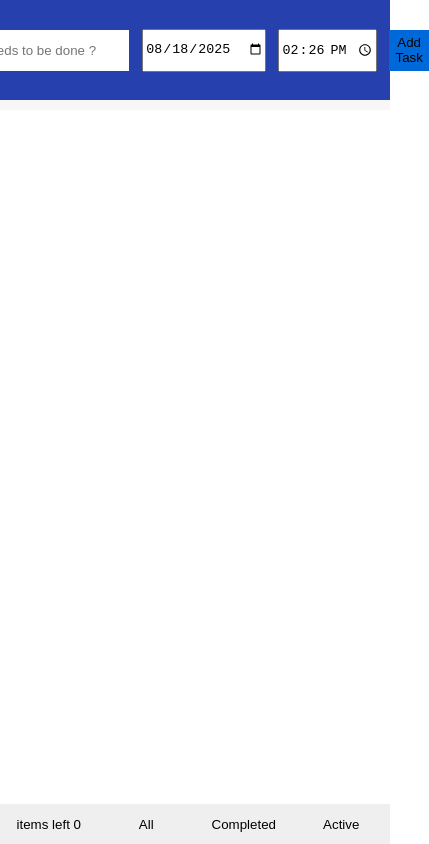
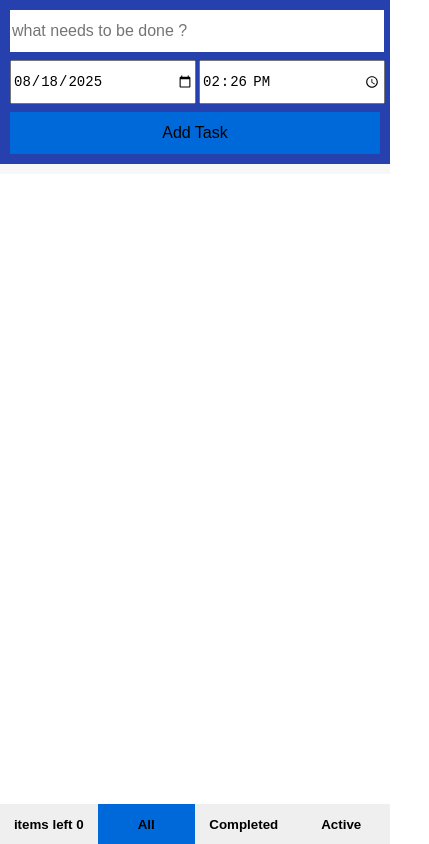
Before and after one commit to Sandeep-suman2469/TodoApp, a React (Create React App) app: page / in a window 390 px wide. Shown: the whole page, 429 px wide, since content can reach past the window. Built offline with nearby package versions, Linux system fonts and the light colour scheme.

Commit message:
Update App.css

```diff
--- a/src/App.css
+++ b/src/App.css
@@ -7,6 +7,7 @@
   display: flex;
   position: sticky;
   top: 0;
+  width: 100vw;
   box-sizing: border-box;
   flex-direction: row;
   justify-content: center;
@@ -31,6 +32,8 @@
   margin-right: 20px;
 }
 
+
+
 .date,
 .time {
   height: 39px;
@@ -42,10 +45,11 @@
   flex-direction: column;
   align-items: center;
   margin-top: 10px;
+  row-gap: 8px;
 }
 
 
-.todo-item {
+/* .todo-item {
   display: flex;
   justify-content: space-between;
   align-items: center;
@@ -57,9 +61,9 @@
   margin: 7px auto;
   box-sizing: border-box;
   overflow-wrap: anywhere;
-}
+} */
 
-.todo-left {
+/* .todo-left {
   flex: 1;
   text-align: left;
 }
@@ -68,7 +72,51 @@
   margin: 0 275px;
   text-align: center;
   white-space: nowrap;
+} */
+
+.todo-item{
+  display: grid;
+  grid-template-columns: minmax(0, 6fr) minmax(0, 6fr) minmax(0, 1fr);
+  grid-template-rows: 2fr;
+  border: 2px solid black;
+  width: 70vw;
+  margin: 0 auto;
+  grid-column-gap: 4px;
+  grid-row-gap: 4px;
+  box-sizing: border-box;
+
 }
+
+.first, .sec, .third {
+
+  min-height: 55px;
+
+}
+.todo-left {
+  margin-top: 14px;
+}
+
+.first{
+  margin-top: 2px;
+  box-sizing: border-box;
+  word-break: break-all;
+  display: flex;
+
+}
+.sec{
+  box-sizing: border-box;
+  display: flex;
+  justify-content: center;
+  align-items: center;
+}
+
+.third{
+  display: flex;
+  justify-content: center;
+  align-items: center;
+}
+
+
 
 img {
   width: 20px;
@@ -105,6 +153,108 @@ img {
   margin: 0;
   width: 275px;
   border: none;
-  font-weight: ;
+  font-weight:bold ;
 
 }
+
+
+.activeBtn{
+  background-color: rgb(0, 105, 217);
+}
+
+
+  @media (max-width: 800px) {
+  .form {
+    display: grid;
+    grid-template-columns: 1fr 1fr 1fr;
+    grid-template-rows: 1fr 1fr;
+    width: 100vw;
+    height: auto;
+    padding: 10px;
+
+  }
+
+  .input {
+    grid-column: 1 / 4;
+    width: 95%;
+    margin: 0 auto;
+    font-size: 25px;
+    height: 45px;
+  }
+
+  .date{
+    width: 90%;
+    height: 45px;
+    font-size: 16px;
+     margin: 0 auto;
+     margin-left: 15px;
+  }
+  .time {
+    width: 90%;
+    height: 45px;
+    font-size: 16px;
+     /* margin: 0 auto; */
+  }
+
+  .addbtn {
+    width: 90%;
+    height: 45px;
+    font-size: 18px;
+
+  }
+
+  .todo-item {
+    width: 95%;
+    font-size: 16px;
+  }
+}
+
+
+
+@media (max-width: 500px) {
+  .form {
+    display: grid;
+    grid-template-columns: 1fr 1fr;
+    grid-template-rows: auto auto auto;
+    gap: 8px;
+    padding: 10px;
+    height: auto;
+    box-sizing: border-box;
+  }
+
+  .input {
+    grid-column: 1 / 3;
+    width: 100%;
+    height: 40px;
+    font-size: 16px;
+    margin: 0;
+  }
+
+  .date {
+    grid-column: 1 / 2;
+    width: 100%;
+    height: 40px;
+    font-size: 14px;
+    margin: 0;
+  }
+
+  .time {
+    grid-column: 2 / 3;
+    width: 100%;
+    height: 40px;
+    font-size: 14px;
+    margin: 0;
+  }
+
+  .addbtn {
+    grid-column: 1 / 3;
+    width: 100%;
+    height: 42px;
+    font-size: 16px;
+    margin: 0;
+  }
+
+  .todo-item{
+    width: 98%;
+  }
+}
```
